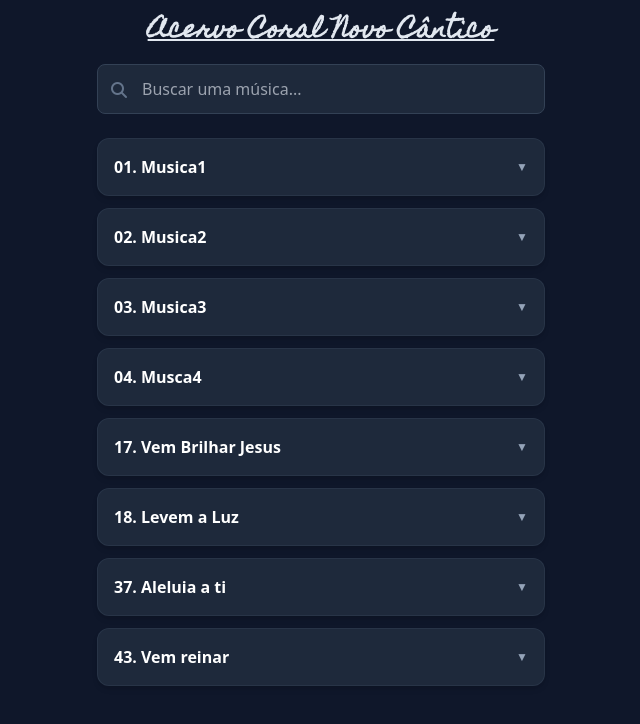
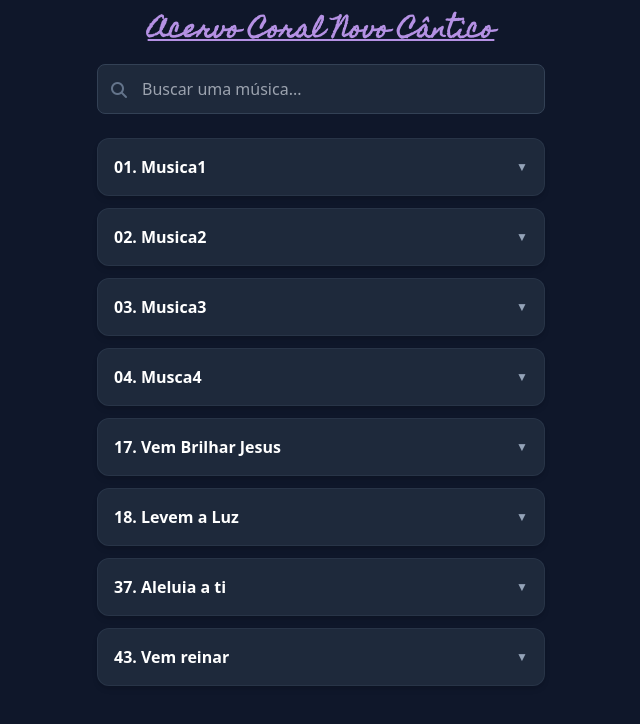
Before and after one commit to Daniel-Prates/coral, a plain HTML site: page index.html in a window 1280 px wide. Shown: the whole page, without its empty margins (319-959 px from the left). Drawn offline with nearby package versions, Linux system fonts and the light colour scheme; a web font is replaced by a local one.

Commit message:
Add files via upload

```diff
--- a/style.css
+++ b/style.css
@@ -94,7 +94,7 @@
   font-weight: 400;
   font-style: normal;
   text-decoration: underline;
-  color: #e2e8f0;
+  color: #b591e4;
   margin-bottom: 50px;
 }
 .search-container {
```
